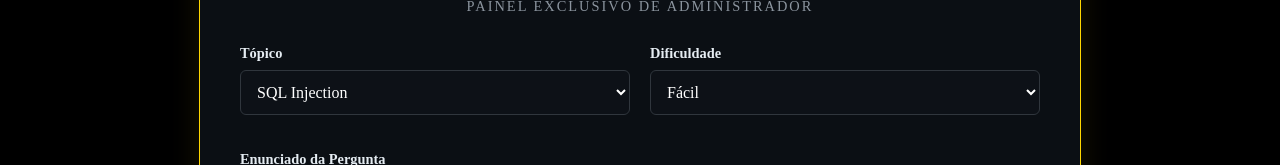
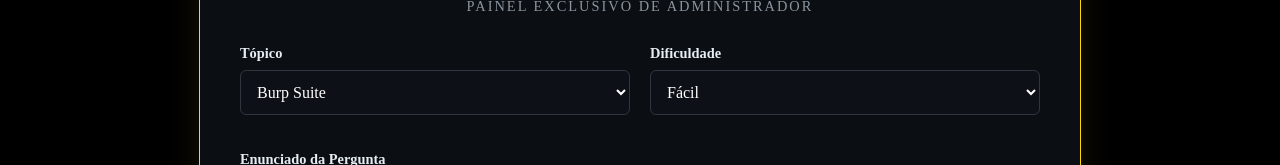
Before and after one commit to TheRealLoppiX/LOCK-FRONT, a React (Create React App) app: page /admin/questions in a window 1280 px wide. Shown: the part 193-358 px from the top of the page. Built offline with nearby package versions, Linux system fonts and the light colour scheme; no server answers; sample sign-in values are in the browser's storage.

Commit message:
Correção de Types

```diff
--- a/src/pages/admin/AdminQuestions.tsx
+++ b/src/pages/admin/AdminQuestions.tsx
@@ -97,10 +97,9 @@ const AdminQuestions: React.FC = () => {
             <div className="input-group">
               <label>Tópico</label>
               <select value={topic} onChange={e => setTopic(e.target.value)}>
-                <option value="sql-injection">SQL Injection</option>
-                <option value="xss">XSS (Cross-Site Scripting)</option>
-                <option value="brute-force">Brute Force</option>
-                <option value="redes">Redes / TCPDump / NMap</option>
+                <option value="burp-suite">Burp Suite</option>
+                <option value="tcpdump">TCPDump</option>
+                <option value="nmap">NMap</option>
                 <option value="variado">Variado</option>
               </select>
             </div>
```
